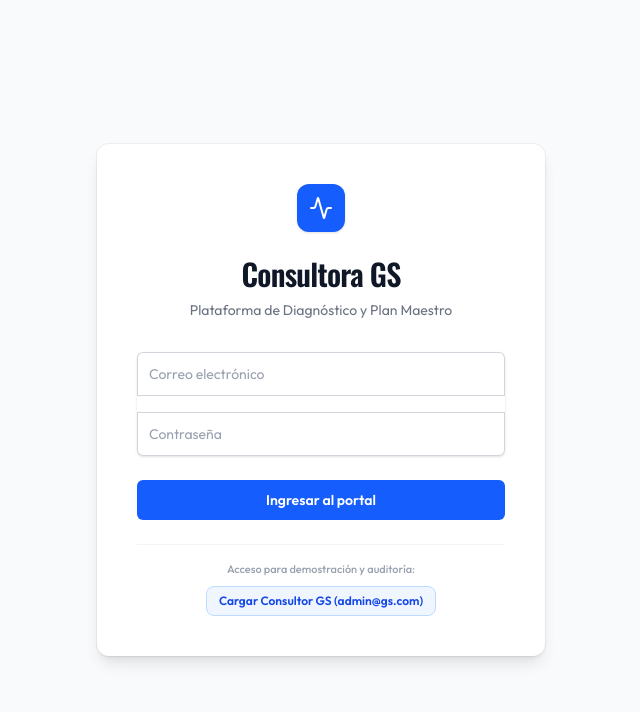
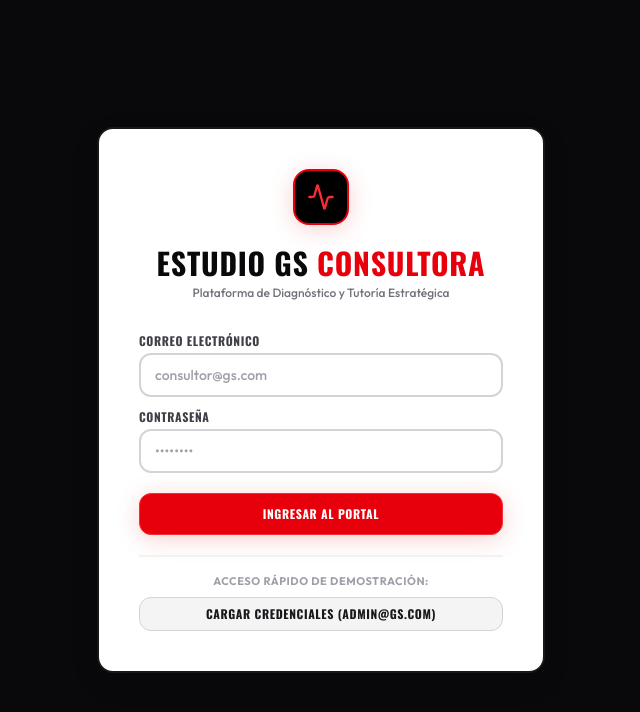
Before and after one commit to lucasmmg12/gs, a React (Vite) app: page /login in a window 1280 px wide. Shown: the top 712 px of the page, without its empty margins (319-959 px from the left). Built offline with nearby package versions, Linux system fonts and the light colour scheme; no server answers.

Commit message:
style(login): actualizar pantalla de inicio de sesion a estetica Bold Redline

```diff
--- a/src/pages/Login.tsx
+++ b/src/pages/Login.tsx
@@ -24,43 +24,47 @@ export default function Login() {
   };
 
   return (
-    <div className="flex h-screen w-full items-center justify-center bg-gray-50">
-      <div className="w-full max-w-md space-y-8 rounded-xl bg-white p-10 shadow-lg ring-1 ring-gray-900/5 sm:p-10">
+    <div className="flex h-screen w-full items-center justify-center bg-zinc-950 p-4">
+      <div className="w-full max-w-md space-y-8 rounded-2xl bg-white p-8 sm:p-10 shadow-obsidian border-2 border-zinc-900">
         <div className="flex flex-col items-center justify-center text-center">
-          <div className="flex h-12 w-12 items-center justify-center rounded-xl bg-blue-600 text-white shadow-sm">
-            <Activity className="h-6 w-6" />
+          <div className="flex h-14 w-14 items-center justify-center rounded-2xl bg-black text-white shadow-crimson border-2 border-red-600">
+            <Activity className="h-7 w-7 text-red-500" />
           </div>
-          <h2 className="mt-6 text-3xl font-semibold tracking-tight text-gray-900">
-            Consultora GS
+          <h2 className="mt-5 text-3xl font-black font-display uppercase tracking-wide text-zinc-950">
+            Estudio GS <span className="text-red-600">Consultora</span>
           </h2>
-          <p className="mt-2 text-sm text-gray-500">
-            Plataforma de Diagnóstico y Plan Maestro
+          <p className="mt-1 text-xs text-zinc-500 font-medium">
+            Plataforma de Diagnóstico y Tutoría Estratégica
           </p>
         </div>
-        <form className="mt-8 space-y-6" onSubmit={handleLogin}>
-          <div className="space-y-4 rounded-md shadow-sm">
+        <form className="mt-6 space-y-5" onSubmit={handleLogin}>
+          <div className="space-y-3">
             <div>
-              <label className="sr-only" htmlFor="email-address">Email</label>
+              <label className="block text-xs font-bold font-display uppercase tracking-wider text-zinc-700 mb-1" htmlFor="email-address">
+                Correo Electrónico
+              </label>
               <input
                 id="email-address"
                 name="email"
                 type="email"
                 required
-                className="relative block w-full rounded-t-md border-0 py-2.5 px-3 text-gray-900 ring-1 ring-inset ring-gray-300 placeholder:text-gray-400 focus:z-10 focus:ring-2 focus:ring-inset focus:ring-blue-600 sm:text-sm sm:leading-6"
-                placeholder="Correo electrónico"
+                className="block w-full rounded-xl border-2 border-zinc-300 py-2.5 px-3.5 text-zinc-900 placeholder:text-zinc-400 focus:border-red-600 focus:ring-red-600 sm:text-sm font-medium"
+                placeholder="consultor@gs.com"
                 value={email}
                 onChange={(e) => setEmail(e.target.value)}
               />
             </div>
             <div>
-              <label className="sr-only" htmlFor="password">Contraseña</label>
+              <label className="block text-xs font-bold font-display uppercase tracking-wider text-zinc-700 mb-1" htmlFor="password">
+                Contraseña
+              </label>
               <input
                 id="password"
                 name="password"
                 type="password"
                 required
-                className="relative block w-full rounded-b-md border-0 py-2.5 px-3 text-gray-900 ring-1 ring-inset ring-gray-300 placeholder:text-gray-400 focus:z-10 focus:ring-2 focus:ring-inset focus:ring-blue-600 sm:text-sm sm:leading-6"
-                placeholder="Contraseña"
+                className="block w-full rounded-xl border-2 border-zinc-300 py-2.5 px-3.5 text-zinc-900 placeholder:text-zinc-400 focus:border-red-600 focus:ring-red-600 sm:text-sm font-medium"
+                placeholder="••••••••"
                 value={password}
                 onChange={(e) => setPassword(e.target.value)}
               />
@@ -68,12 +72,8 @@ export default function Login() {
           </div>
 
           {error && (
-            <div className="rounded-md bg-red-50 p-4">
-              <div className="flex">
-                <div className="ml-3">
-                  <h3 className="text-sm font-medium text-red-800">{error}</h3>
-                </div>
-              </div>
+            <div className="rounded-xl bg-red-50 border border-red-200 p-3 text-xs text-red-800 font-medium">
+              {error}
             </div>
           )}
 
@@ -81,23 +81,25 @@ export default function Login() {
             <button
               type="submit"
               disabled={loading}
-              className="group relative flex w-full justify-center rounded-md bg-blue-600 px-3 py-2.5 text-sm font-semibold text-white hover:bg-blue-500 focus-visible:outline focus-visible:outline-2 focus-visible:outline-offset-2 focus-visible:outline-blue-600 disabled:opacity-70 disabled:cursor-not-allowed transition-colors"
+              className="w-full justify-center rounded-xl bg-red-600 hover:bg-red-700 py-3 text-xs font-bold font-display uppercase tracking-wider text-white shadow-crimson disabled:opacity-70 transition-all hover:scale-[1.02] border border-red-500"
             >
-              {loading ? 'Iniciando sesión...' : 'Ingresar al portal'}
+              {loading ? 'Iniciando sesión...' : 'Ingresar al Portal'}
             </button>
           </div>
 
-          <div className="pt-4 border-t border-gray-100 flex flex-col items-center gap-2">
-            <span className="text-[11px] text-gray-400 font-medium">Acceso para demostración y auditoría:</span>
+          <div className="pt-4 border-t-2 border-zinc-100 flex flex-col items-center gap-2">
+            <span className="text-[11px] text-zinc-400 font-bold uppercase tracking-wider">
+              Acceso Rápido de Demostración:
+            </span>
             <button
               type="button"
               onClick={() => {
                 setEmail('admin@gs.com');
                 setPassword('admin123456');
               }}
-              className="text-xs font-semibold text-blue-700 hover:text-blue-800 bg-blue-50 hover:bg-blue-100 px-3 py-1.5 rounded-lg border border-blue-200 transition-colors"
+              className="text-xs font-bold font-display uppercase tracking-wider text-zinc-900 hover:text-red-600 bg-zinc-100 hover:bg-zinc-200 px-4 py-2 rounded-xl border border-zinc-300 transition-colors w-full text-center"
             >
-              Cargar Consultor GS (admin@gs.com)
+              Cargar Credenciales (admin@gs.com)
             </button>
           </div>
         </form>
```
